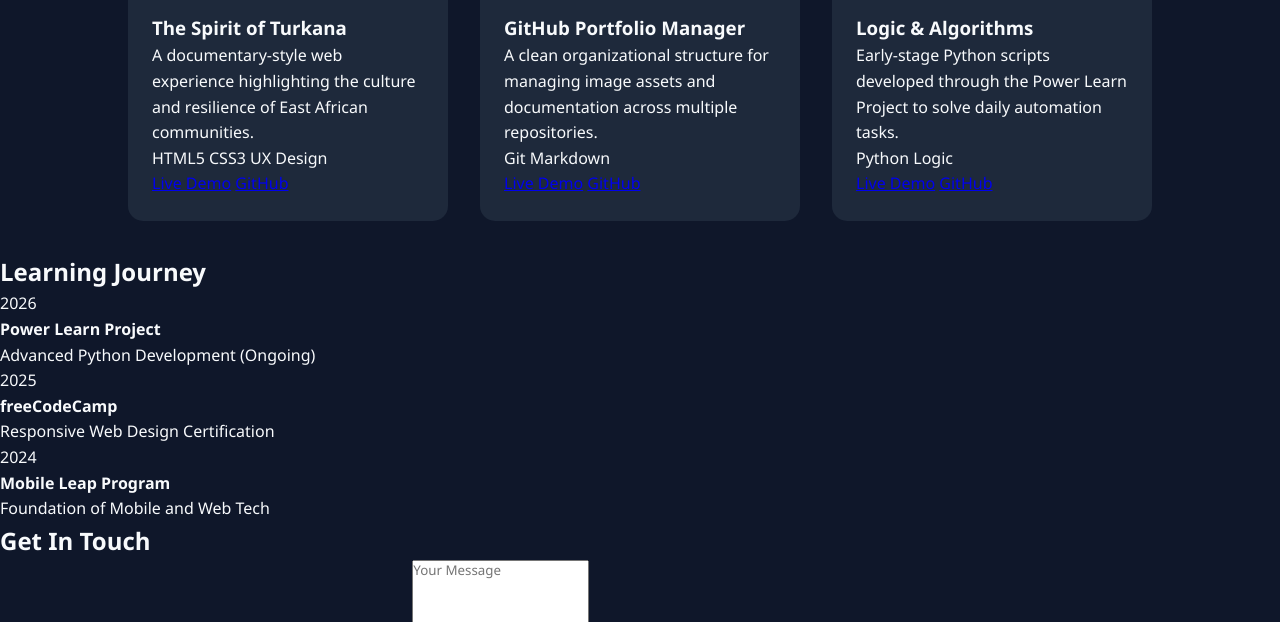
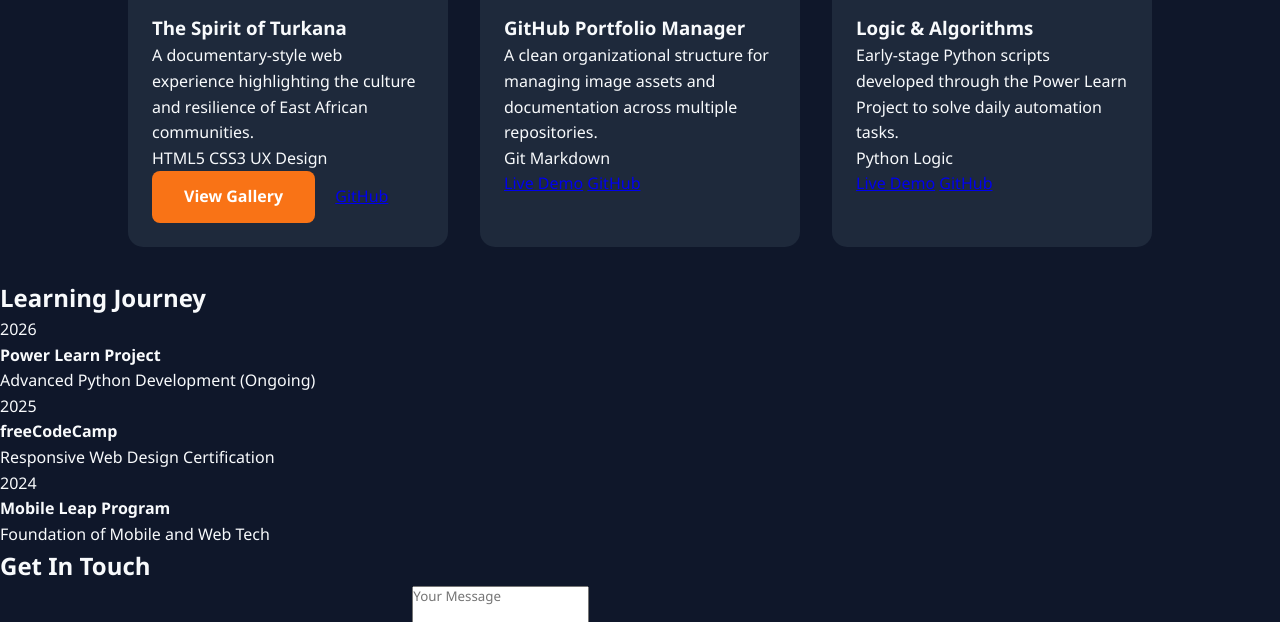
Before and after one commit to eipageorge5-sketch/PORTFOLIO, a plain HTML site: page index.html in a window 1280 px wide. Shown: the part 1784-2406 px from the top of the page. Drawn offline with nearby package versions, Linux system fonts and the light colour scheme.

Commit message:
Update index.html

```diff
--- a/index.html
+++ b/index.html
@@ -79,7 +79,7 @@
                     <span class="tech-tag">UX Design</span>
                 </div>
                 <div class="proj-links">
-                    <a href="#" class="btn-link">Live Demo</a>
+                    <a href="gallery.html" class="btn primary">View Gallery</a>
                     <a href="#" class="btn-link">GitHub</a>
                 </div>
             </div>
```
